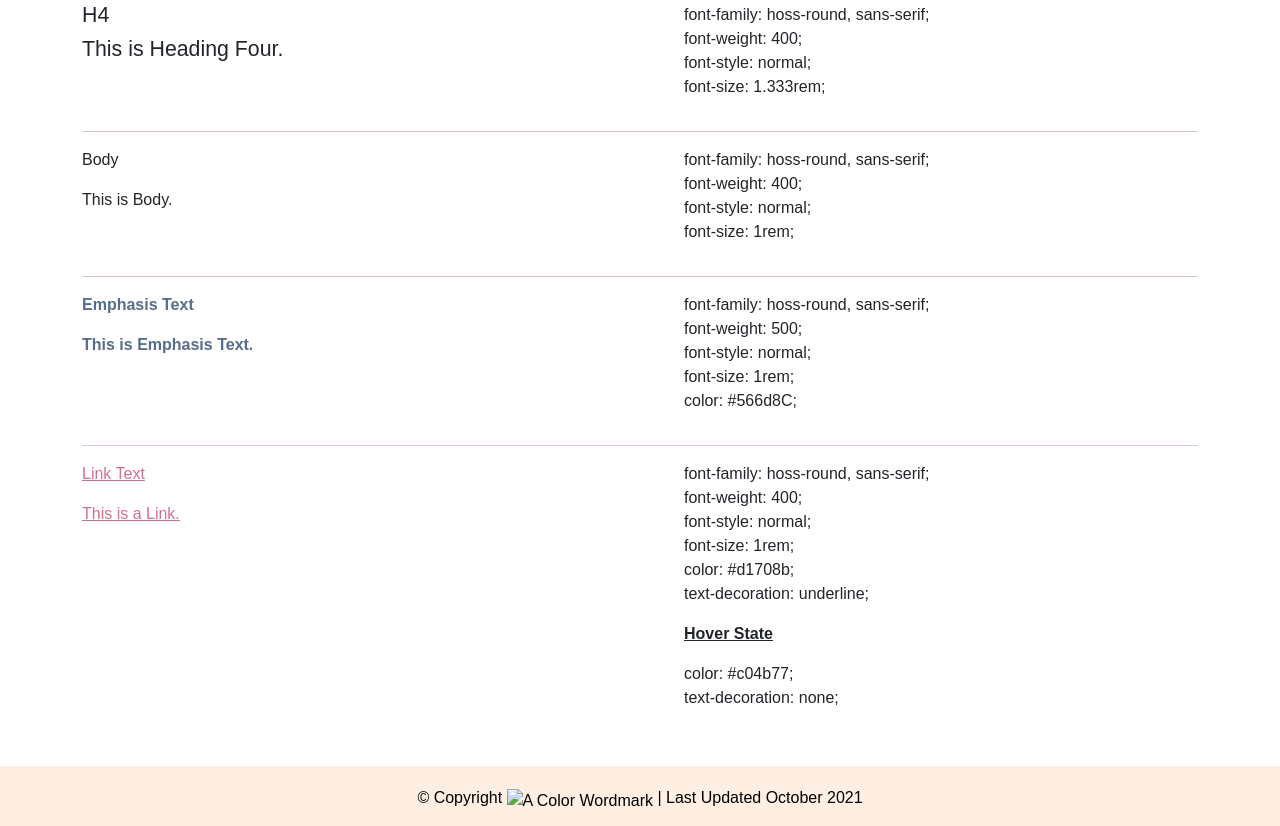
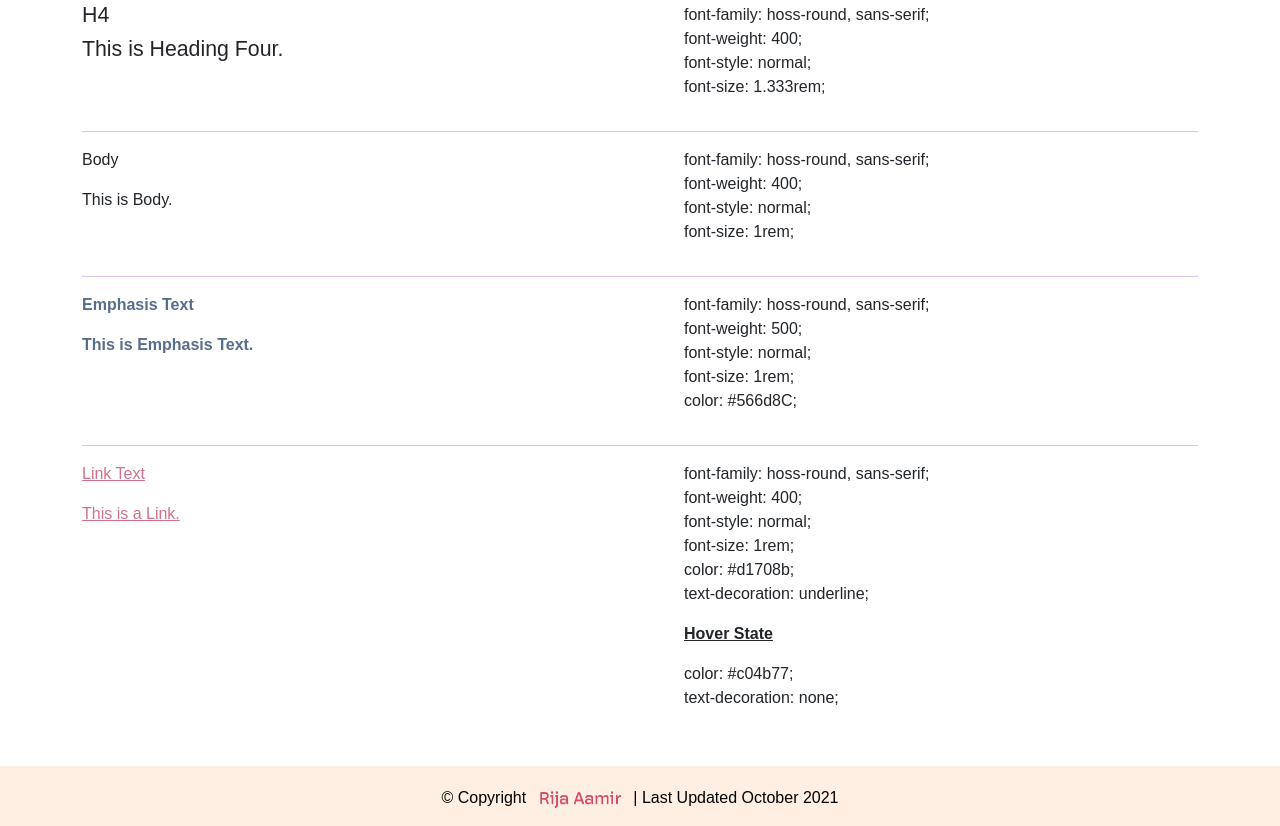
Before and after one commit to rijaamir/rijaamir.github.io, a plain HTML site: page hci472fall/rijaassignments/hierarchy/type2.html in a window 1280 px wide. Shown: the part 795-1621 px from the top of the page. Drawn offline with nearby package versions, Linux system fonts and the light colour scheme; a web font is replaced by a local one.

Commit message:
footer changes

```diff
--- a/hci472fall/rijaassignments/hierarchy/type2.html
+++ b/hci472fall/rijaassignments/hierarchy/type2.html
@@ -213,7 +213,7 @@
 
     <!-- Start Footer -->
     <footer class="r-footer">
-      <p>&copy Copyright <img src="..img/wordmarkfooter.png" height="20" class="d-inline-block" alt="A Color Wordmark"> | Last Updated October 2021</p>
+      <p>&copy Copyright <img src="../img/wordmarkfooter.png" height="20" class="d-inline-block" alt="A Color Wordmark"> | Last Updated October 2021</p>
     </footer>
     <!-- Close Footer -->
 
```
Also changed, not shown: hci472fall/rijaassignments/animations/animation1.html (+1 -1 lines), hci472fall/rijaassignments/hierarchy/type3.html (+1 -1 lines), hci472fall/rijaassignments/logo/logos.html (+1 -1 lines).
